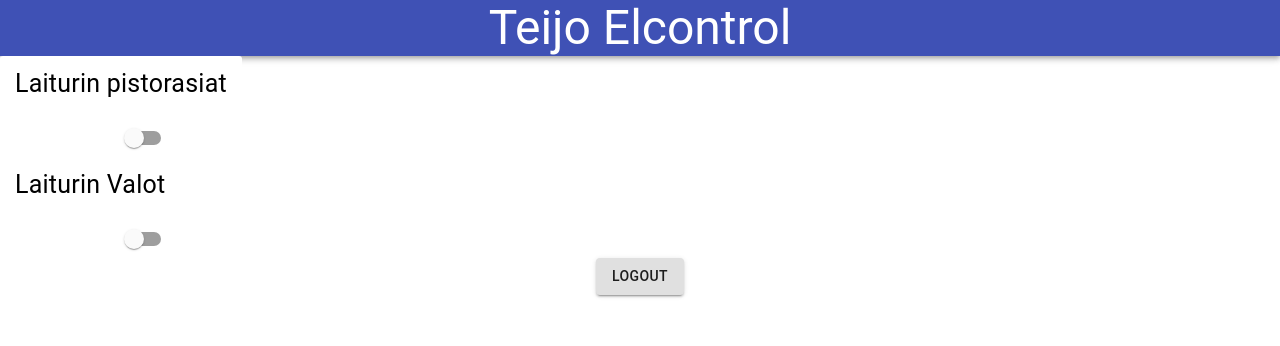
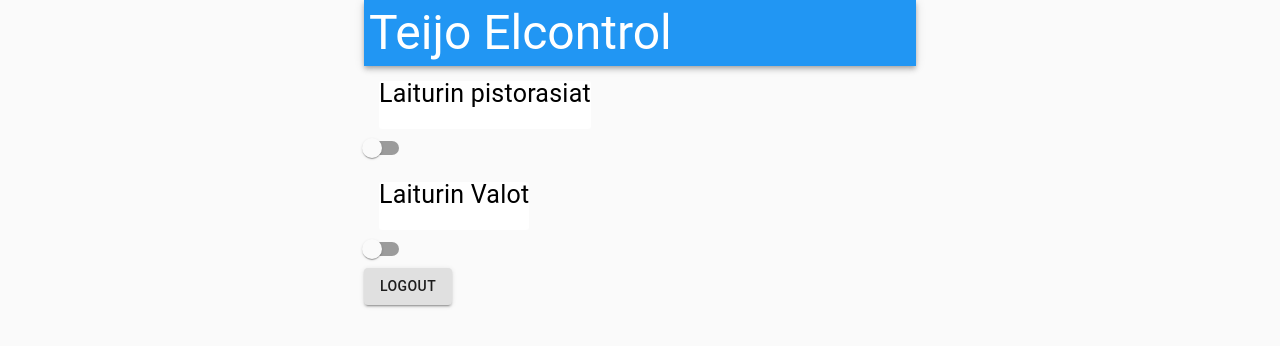
Before and after one commit to wolard/elcontrol, a React (Create React App) app: page /dashboard in a window 1280 px wide. Shown: the top 346 px of the page. Built offline with nearby package versions, Linux system fonts and the light colour scheme; no server answers.

Commit message:
bit styling with materialui

```diff
--- a/src/App.css
+++ /dev/null
@@ -1,38 +0,0 @@
-.App {
-  text-align: center;
-}
-
-.App-logo {
-  height: 40vmin;
-  pointer-events: none;
-}
-
-@media (prefers-reduced-motion: no-preference) {
-  .App-logo {
-    animation: App-logo-spin infinite 20s linear;
-  }
-}
-
-.App-header {
-  background-color: #282c34;
-  min-height: 100vh;
-  display: flex;
-  flex-direction: column;
-  align-items: center;
-  justify-content: center;
-  font-size: calc(10px + 2vmin);
-  color: white;
-}
-
-.App-link {
-  color: #61dafb;
-}
-
-@keyframes App-logo-spin {
-  from {
-    transform: rotate(0deg);
-  }
-  to {
-    transform: rotate(360deg);
-  }
-}
--- a/src/App.js
+++ b/src/App.js
@@ -1,4 +1,4 @@
-import './App.css';
+//import './App.css';
 import React from 'react';
 import { BrowserRouter as Router, Route } from 'react-router-dom';
 import Landing from './components/Landing';
--- a/src/components/Dashboard.js
+++ b/src/components/Dashboard.js
@@ -7,8 +7,9 @@ import FormGroup from '@material-ui/core/FormGroup';
 import { withStyles, } from '@material-ui/core/styles';
 import Button from '@material-ui/core/Button';
 import { AppBar } from '@material-ui/core';
-import { Box } from '@material-ui/core';
+import { Container } from '@material-ui/core';
 import { Typography } from '@material-ui/core'
+import { makeStyles } from '@material-ui/core/styles';
 
 
 //import './App.css';
@@ -16,22 +17,29 @@ import WallOutlets from './WallOutlets'
 import Lights from './Lights'
 
 
-const StyledFormlabel = withStyles({
+const StyledFormlabel = withStyles({    //another way modifying css
   root: {
     background: 'white',
     borderRadius: 3,
     border: 0,
     color: 'black',
     height: 48,
-    padding: '15px 15px 0px 15px',
+    margin: '15px 15px 0px 15px',
     fontSize: 25
 
 
 
-  }
+  },
+
 
 })(FormLabel);
 
+const useStyles = makeStyles((theme) => ({
+
+  appbar: {
+    padding:'5px'
+  }
+}));
 
 
 const API_IP=process.env.REACT_APP_API_IP;
@@ -79,6 +87,7 @@ function Dashboard() {
   const [lights, setLights] = useState([{'card':0,'relay':0,'type':'','status':false}]);
 
   const history = useHistory();
+  const classes = useStyles();
 
 
 const handleLogout = e => {
@@ -221,9 +230,9 @@ useEffect(() => {
 
 
   return (
-<>
-<Box sx={{ flexGrow: 1 }}>
-      <AppBar position="static">
+
+<Container maxWidth="sm">
+      <AppBar position="static" className={classes.appbar}>
 
 
           <Typography variant="h3" component="div" sx={{ flexGrow: 1 }}>
@@ -231,7 +240,7 @@ useEffect(() => {
           </Typography>
 
       </AppBar>
-    </Box>
+
 
     <FormGroup row>
       <StyledFormlabel component="legend">Laiturin pistorasiat</StyledFormlabel>
@@ -249,7 +258,9 @@ useEffect(() => {
      </FormGroup>
      <Button variant="contained" onClick={handleLogout}> logout</Button>
 
-  </>
+
+
+  </Container>
   );
 }
 
--- a/src/components/Landing.js
+++ b/src/components/Landing.js
@@ -6,7 +6,7 @@ import Button from '@material-ui/core/Button';
 import { makeStyles } from '@material-ui/core/styles';
 import Grid from '@material-ui/core/Grid';
 import { AppBar } from '@material-ui/core';
-import { Box } from '@material-ui/core';
+import { Container } from '@material-ui/core';
 import { Typography } from '@material-ui/core'
 
 const useStyles = makeStyles((theme) => ({
@@ -15,6 +15,9 @@ const useStyles = makeStyles((theme) => ({
       margin: theme.spacing(1),
       width: '25ch',
     },
+  },
+  appbar: {
+    padding:'5px'
   },
 }));
 
@@ -66,9 +69,9 @@ const Landing = () => {
 
     }
     return (
-    <div>
-    <Box sx={{ flexGrow: 10}}>
-      <AppBar position="static">
+
+    <Container maxWidth="sm">
+      <AppBar className={classes.appbar} position="static" >
 
 
           <Typography variant="h3" component="div" sx={{ flexGrow: 1 }}>
@@ -76,7 +79,7 @@ const Landing = () => {
           </Typography>
 
       </AppBar>
-    </Box>
+
 
 
       <form className={classes.root} noValidate autoComplete="off">
@@ -99,8 +102,7 @@ const Landing = () => {
   <p>{loggedIn}</p>
   </Grid>
    </form>
-
-    </div>
+  </Container>
   )
 };
 
--- a/src/index.js
+++ b/src/index.js
@@ -5,12 +5,13 @@ import App from './App';
 import reportWebVitals from './reportWebVitals';
 import { ThemeProvider } from '@material-ui/core';
 import { theme } from './theme/Theme';
-
+import { CssBaseline } from '@material-ui/core'
 ReactDOM.render(
   <React.StrictMode>
-
+  <ThemeProvider theme={theme}>
+  <CssBaseline />
     <App />
-
+    </ThemeProvider>
   </React.StrictMode>,
   document.getElementById('root')
 );
--- a/src/theme/Theme.js
+++ b/src/theme/Theme.js
@@ -1,15 +1,14 @@
 import { createTheme } from '@material-ui/core/styles';
+import { blue } from '@material-ui/core/colors';
 
 export const theme = createTheme({
     root: {
-        flexGrow: 1
+        flexGrow: 1,
+        width:500,
+
+
       },
-    palette: {
-        primary: {
-            main: '#2C5F2D',
-        },
-        secondary: {
-            main: '#97BC62',
-        }
-     }
+      palette: {
+        primary: blue,
+      },
 });
```
Also changed, not shown: 1 other file (tests, documents, lock files or other folders).
